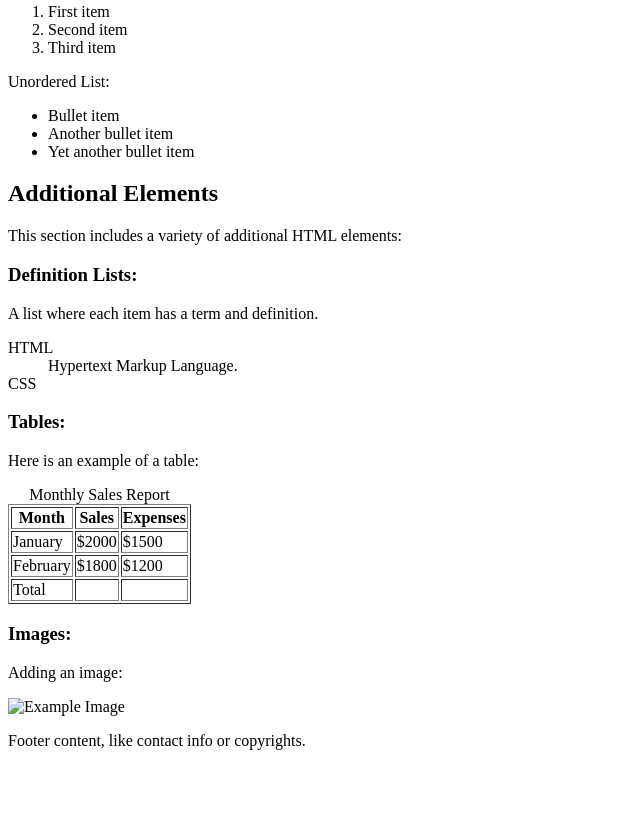
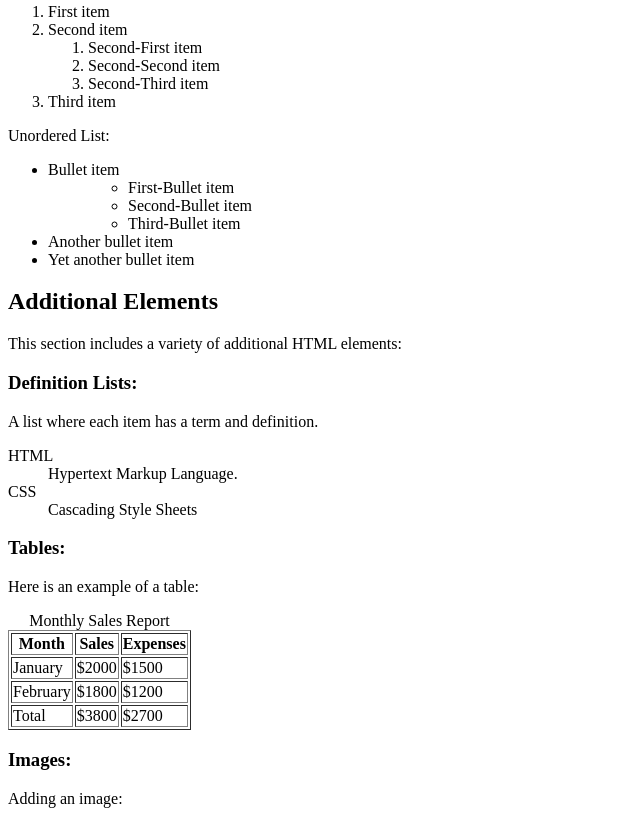
Before and after one commit to Vincent-Shin/Lab2, a plain HTML site: page news.html in a window 1280 px wide. Shown: the part 419-1240 px from the top of the page, without its empty margins (0-640 px from the left). Before the commit the page ends 1185 px from the top, so only its background shows below. Drawn offline with Linux system fonts and the light colour scheme.

Commit message:
FIX CODE WITH COMMENT

```diff
--- a/news.html
+++ b/news.html
@@ -31,7 +31,7 @@ Description : A simple HTML file.
         <article>
             <h2>Article Title</h2>
 
-			<p>This is a paragraph in an article section. It demonstrates text formatting, like bold, italic, and marked text.</p>
+			<p><b><i>This is a paragraph in an article section. It demonstrates text formatting, like bold, italic, and marked text.</i></b></p>
 			<!-- To emphasize specific words in the paragraph, apply appropriate HTML tags:
 			<strong> or <b> for bold text,
 			<em> or <i> for italic text, and
@@ -52,13 +52,23 @@ Description : A simple HTML file.
         <ol>
             <li>First item</li>
             <li>Second item</li>
-			<!--Make a sub-ordered list here-->
+                <ol>
+                <li>Second-First item</li>
+                <li>Second-Second item</li>
+                <li>Second-Third item</li>
+                </ol>
             <li>Third item</li>
         </ol>
         <p>Unordered List:</p>
         <ul>
             <li>Bullet item</li>
-			<!--Make a sub-unordered list here-->
+            <ul>
+                <ul style="list-style-type:circle">
+                    <li>First-Bullet item</li>
+                    <li>Second-Bullet item</li>
+                    <li>Third-Bullet item</li>
+                </ul>
+            </ul>
             <li>Another bullet item</li>
             <li>Yet another bullet item</li>
         </ul>
@@ -74,7 +84,7 @@ Description : A simple HTML file.
             <dt>HTML</dt>
             <dd>Hypertext Markup Language.</dd>
 			<dt>CSS</dt>
-            <dd><!--Add CSS definition here--></dd>
+            <dd>Cascading Style Sheets</dd>
         </dl>
 
 
@@ -104,19 +114,19 @@ Description : A simple HTML file.
 			<tfoot>
 				<tr>
 					<td>Total</td>
-					<td><!--Put column total here--></td>
-					<td><!--Put column total here--></td>
+					<td>$3800</td>
+					<td>$2700</td>
 				</tr>
 			</tfoot>
         </table>
 
 		<h3>Images:</h3>
         <p>Adding an image:</p>
-        <img src="example.jpg" alt="Example Image"> <!--Fix addressing issue-->
+        <img src="images/example.jpg" alt="Example Image" width="500"> <!--Fix addressing issue-->
     </section>
 
     <footer>
-        <p>Footer content, like contact info or copyrights.</p>
+        <p>Copy right Trung Tuan Mai.</p>
 		<!--Comment out the above p tag and add a new p tag under this comment.
 			The new p tag must contain {Copy right + your names}.-->
     </footer>
```
